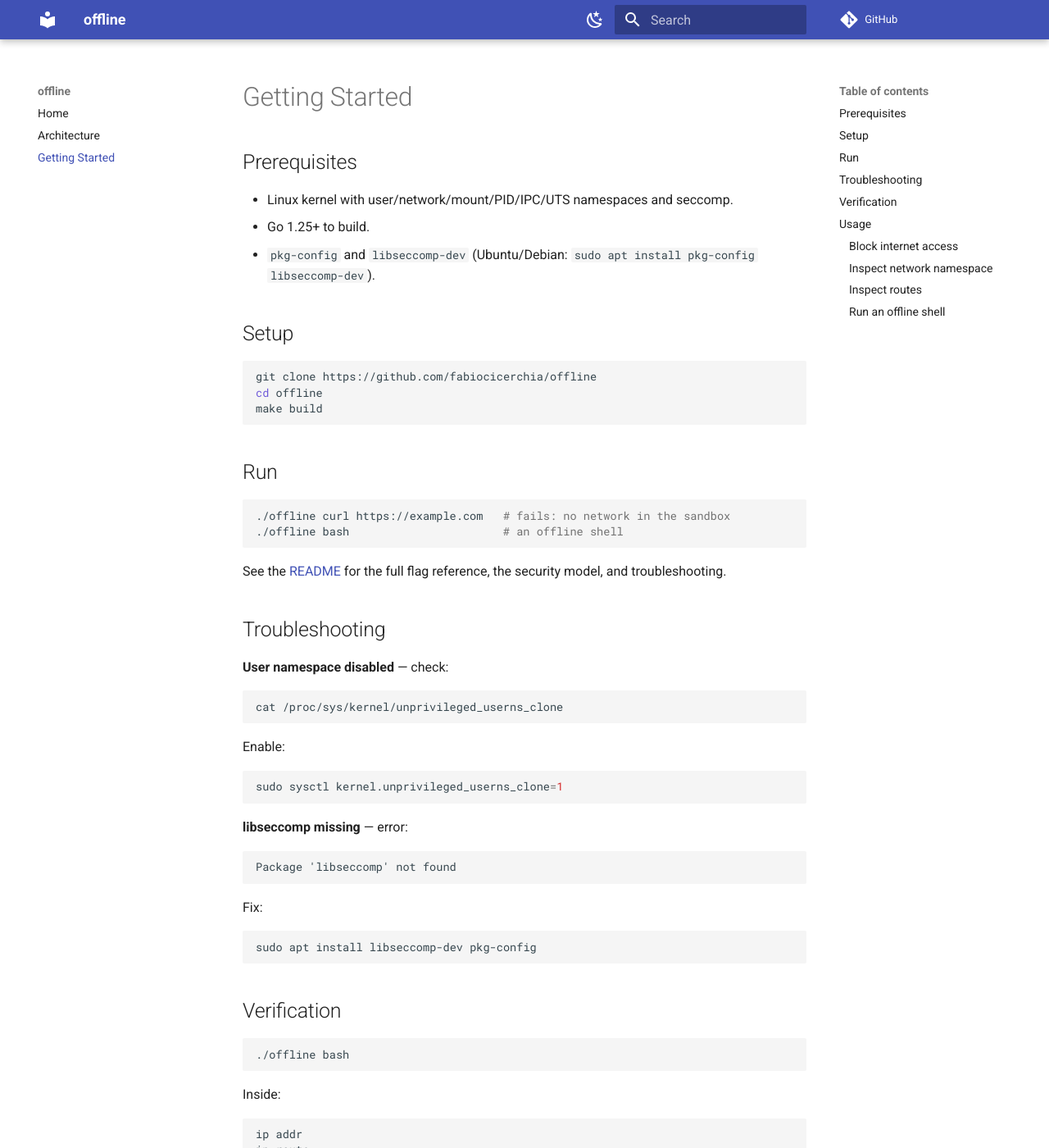
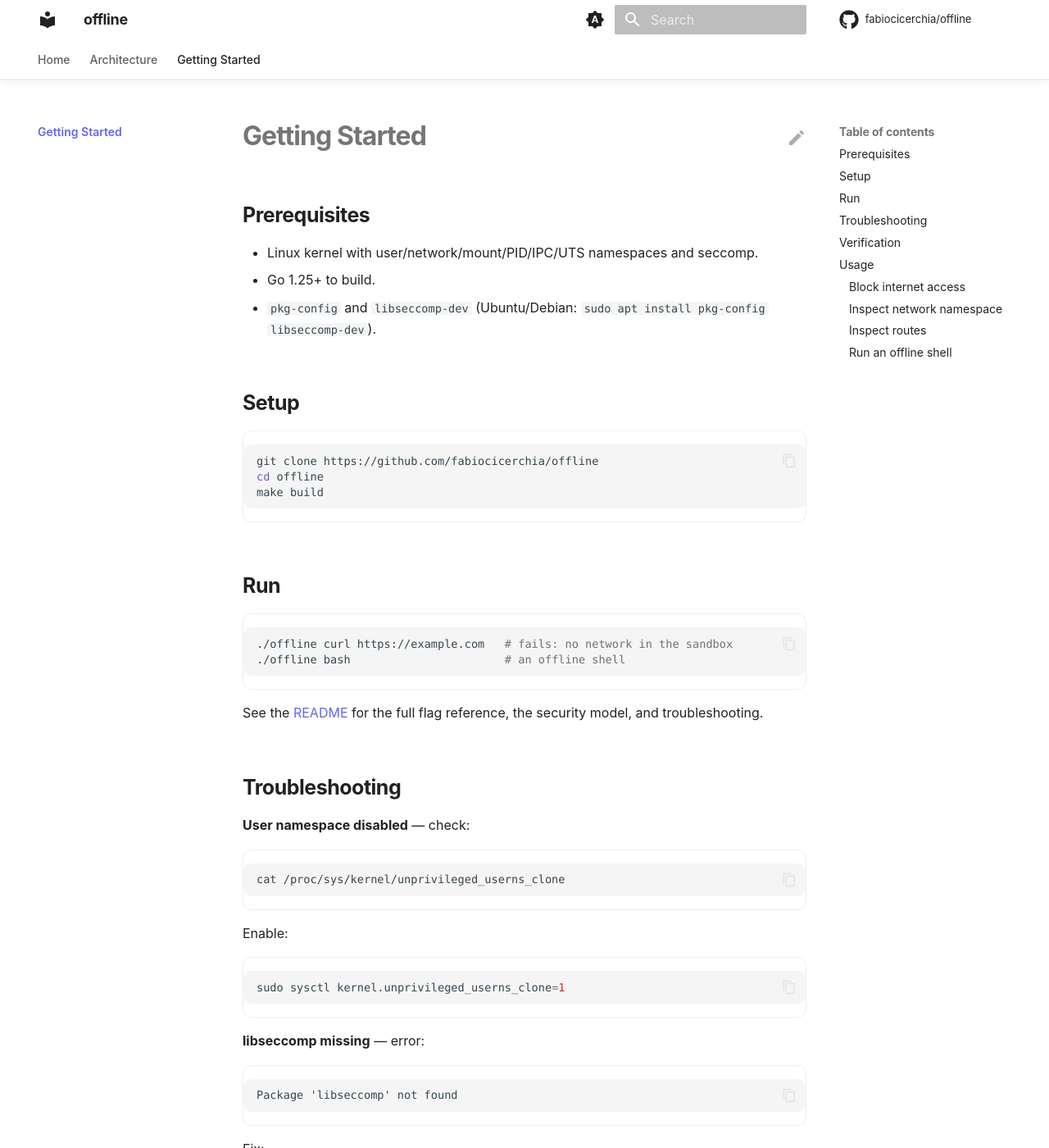
Before and after one commit to fabiocicerchia/offline, an MkDocs documentation site: the page built from docs/getting-started.md, in a window 1280 px wide and 1400 px high. Shown: the whole window at 82% size. Built offline with MkDocs 1.6.1 and Material for MkDocs 9.7.7, drawn with Linux system fonts in a browser that asks for light colours; comment, search, counter and statistics services are not loaded; some of the changed text lies outside the part shown.

Commit message:
feat(docs): build the docs site in Actions and drop Read the Docs
This repo's mkdocs.yml has never been rendered: Pages serves main/docs as
a folder, so the site is docs/index.html plus raw markdown, and the doc
pages come back as text/markdown rather than a rendered site.

docs.yml builds it with `mkdocs build --strict` on the pinned toolchain and
deploys the artifact to Pages. The splash is copied to the artifact root,
where the repo homepage and README badges already point, and the rendered
site publishes under /docs/ — so no existing URL breaks.

mkdocs.yml takes the shared Material template but keeps this repo's own nav.
docs/requirements.txt pins the toolchain, git-revision-date-localized
included: the config loads it and the strict build aborts without it.
check-yaml skips mkdocs.yml, whose Material tags safe_load cannot parse.

The strict build also found links the raw-markdown site was hiding:
../README.md was never a valid relative target (the README is not inside
docs/), and several links pointed at files outside the docs tree. Fixed
in: docs/getting-started.md.

Co-Authored-By: Claude Opus 5 (1M context) <noreply@anthropic.com>
Claude-Session: https://claude.ai/code/session_01F5By8zzZMak7tqZGraixSJ

````diff
--- a/.pre-commit-config.yaml
+++ b/.pre-commit-config.yaml
@@ -22,7 +22,7 @@ repos:
         # templates rather than YAML — the parser cannot read either as-is. The
         # exclude is path-relative so it catches chart/ and charts/<name>/ alike.
         args: [--allow-multiple-documents]
-        exclude: (^|/)templates/
+        exclude: (^|/)templates/|^mkdocs\.yml$
       - id: check-json
       - id: check-toml
       # Python only (types: [python]) — a no-op in a repo with no .py files, so
--- a/docs/getting-started.md
+++ b/docs/getting-started.md
@@ -22,7 +22,7 @@ make build
 ./offline bash                       # an offline shell
 ```
 
-See the [README](../README.md) for the full flag reference, the security
+See the [README](README.md) for the full flag reference, the security
 model, and troubleshooting.
 
 ## Troubleshooting
--- /dev/null
+++ b/docs/stylesheets/extra.css
@@ -0,0 +1,227 @@
+/*
+ * PROJECT_NAME — premium documentation theme for MkDocs Material.
+ * System typography, gradient accents, soft depth, icon-driven feature cards.
+ * Nothing here loads over the network: no CDN, no web font, no analytics.
+ *
+ * ── The one thing you change ──────────────────────────────────────────────
+ * The accent below. Pick the colour of the cluster the project belongs to so
+ * the docs, the landing page (docs/index.html) and the GitHub description read
+ * as one family — don't pick from taste. Set --accent and --accent-2 to match
+ * the pair you used in docs/index.html:
+ *
+ *   platform / Kubernetes    #38bdf8  #3b82f6   (blue)
+ *   security / supply chain  #fb923c  #ef4444   (orange-red)
+ *   CLI utilities            #22d3ee  #6366f1   (cyan-indigo)   ← default
+ *   GreenOps                 #34d399  #059669   (green)
+ */
+
+:root {
+  /* Keep --accent / --accent-2 identical to docs/index.html so the splash and
+     the docs site never drift. Roles below map them for legibility: indigo
+     carries chrome/links (contrast on white), cyan is the interactive accent;
+     the hero and buttons blend both. */
+  --accent: #22d3ee;
+  --accent-2: #6366f1;
+
+  --md-primary-fg-color: var(--accent-2);
+  --md-primary-fg-color--light: var(--accent-2);
+  --md-primary-fg-color--dark: var(--accent-2);
+  --md-accent-fg-color: var(--accent);
+
+  /* System stack — matches docs/index.html and needs no download. */
+  --md-text-font-family: -apple-system, BlinkMacSystemFont, "Segoe UI", Roboto,
+    Helvetica, Arial, sans-serif;
+  --md-code-font-family: ui-monospace, SFMono-Regular, "SF Mono", Menlo, Monaco,
+    Consolas, "Liberation Mono", monospace;
+}
+
+/* Keep the header/links legible on the custom primary in both schemes. */
+[data-md-color-primary="custom"] {
+  --md-primary-bg-color: #ffffff;
+  --md-typeset-a-color: var(--accent-2); /* indigo — readable on white */
+}
+[data-md-color-scheme="slate"] {
+  --md-typeset-a-color: var(--accent); /* cyan — readable on the dark ground */
+  --md-default-bg-color: #0b0f1a;
+  --md-default-bg-color--light: #0d1220;
+}
+[data-md-color-scheme="slate"] .md-header,
+[data-md-color-scheme="slate"] .md-tabs {
+  background-color: #0b0f1a;
+}
+
+/* === Header: translucent, blurred, hairline divider ====================== */
+
+.md-header {
+  background-color: var(--md-default-bg-color);
+  color: var(--md-default-fg-color);
+  box-shadow: none;
+  border-bottom: 1px solid var(--md-default-fg-color--lightest);
+  backdrop-filter: saturate(180%) blur(20px);
+  -webkit-backdrop-filter: saturate(180%) blur(20px);
+}
+.md-header[data-md-state="shadow"],
+.md-header--shadow {
+  box-shadow: 0 2px 12px rgba(0, 0, 0, 0.06);
+}
+.md-header__title {
+  font-weight: 700;
+  letter-spacing: -0.02em;
+}
+.md-tabs {
+  background-color: var(--md-default-bg-color);
+  color: var(--md-default-fg-color);
+  border-bottom: 1px solid var(--md-default-fg-color--lightest);
+}
+.md-tabs__link {
+  opacity: 0.72;
+  font-weight: 500;
+}
+.md-tabs__link:hover,
+.md-tabs__link--active {
+  opacity: 1;
+}
+
+/* === Typography ========================================================== */
+
+.md-typeset {
+  font-feature-settings: "kern", "liga";
+}
+.md-typeset h1 {
+  font-weight: 700;
+  letter-spacing: -0.03em;
+  line-height: 1.15;
+}
+.md-typeset h2 {
+  font-weight: 650;
+  letter-spacing: -0.02em;
+  margin-top: 2.4em;
+}
+.md-typeset h3 {
+  font-weight: 600;
+  letter-spacing: -0.01em;
+}
+
+/* Rounded, bordered code blocks — softer than the default flush edges. */
+.md-typeset pre > code,
+.md-typeset .highlight > pre {
+  border-radius: 10px;
+}
+.md-typeset .highlight {
+  border-radius: 10px;
+  border: 1px solid var(--md-default-fg-color--lightest);
+}
+
+/* Tables read as cards and scroll on narrow screens instead of clipping. */
+.md-typeset table:not([class]) {
+  border-radius: 10px;
+  border: 1px solid var(--md-default-fg-color--lightest);
+  overflow: hidden;
+  font-size: 0.78rem;
+}
+.md-typeset table:not([class]) th {
+  font-weight: 600;
+  text-transform: uppercase;
+  letter-spacing: 0.04em;
+  font-size: 0.68rem;
+}
+
+/* === Buttons ============================================================= */
+
+.md-typeset .md-button {
+  border-radius: 980px;
+  font-weight: 600;
+  padding: 0.5em 1.4em;
+  transition: transform 0.25s cubic-bezier(0.25, 0.1, 0.25, 1),
+    box-shadow 0.25s ease;
+}
+.md-typeset .md-button--primary {
+  background: linear-gradient(135deg, var(--accent), var(--accent-2));
+  border: none;
+  color: #fff;
+}
+.md-typeset .md-button:hover {
+  transform: translateY(-1px) scale(1.02);
+  box-shadow: 0 6px 24px rgba(99, 102, 241, 0.3);
+}
+
+/* === Home hero =========================================================== */
+/* Rendered from a <div class="hero"> block in docs/README.md. */
+
+.md-typeset .hero {
+  text-align: center;
+  padding: 3.5rem 1rem 1rem;
+}
+.md-typeset .hero h1 {
+  font-size: 3rem;
+  margin: 0 0 0.4rem;
+  background: linear-gradient(135deg, var(--accent), var(--accent-2));
+  -webkit-background-clip: text;
+  background-clip: text;
+  -webkit-text-fill-color: transparent;
+  color: transparent;
+}
+.md-typeset .hero .hero-tagline {
+  font-size: 1.3rem;
+  font-weight: 500;
+  color: var(--md-default-fg-color--light);
+  max-width: 42rem;
+  margin: 0 auto 1.6rem;
+  line-height: 1.4;
+}
+.md-typeset .hero .md-button + .md-button {
+  margin-left: 0.5rem;
+}
+
+/* === Feature cards ======================================================= */
+/* Material's `<div class="grid cards">` list syntax, given depth + hover. */
+
+.md-typeset .grid.cards > ul > li,
+.md-typeset .grid > .card {
+  border-radius: 16px;
+  border: 1px solid var(--md-default-fg-color--lightest);
+  padding: 1.4rem;
+  transition: transform 0.3s cubic-bezier(0.25, 0.1, 0.25, 1),
+    box-shadow 0.3s ease, border-color 0.3s ease;
+}
+.md-typeset .grid.cards > ul > li:hover,
+.md-typeset .grid > .card:hover {
+  transform: translateY(-3px);
+  border-color: color-mix(in srgb, var(--accent) 40%, transparent);
+  box-shadow: 0 10px 34px rgba(0, 0, 0, 0.08);
+}
+[data-md-color-scheme="slate"] .md-typeset .grid.cards > ul > li:hover {
+  box-shadow: 0 10px 34px rgba(0, 0, 0, 0.5);
+}
+.md-typeset .grid.cards > ul > li > hr {
+  margin: 0.8rem 0;
+}
+.md-typeset .grid.cards .twemoji,
+.md-typeset .grid.cards svg {
+  color: var(--accent);
+}
+
+/* === Sidebar / nav ======================================================= */
+
+.md-nav__title {
+  font-weight: 700;
+  letter-spacing: -0.01em;
+}
+.md-nav__link--active {
+  font-weight: 600;
+}
+
+/* === Footer ============================================================== */
+
+.md-footer-meta {
+  background-color: var(--md-default-bg-color);
+  border-top: 1px solid var(--md-default-fg-color--lightest);
+}
+.md-footer-meta .md-footer-copyright,
+.md-footer-meta .md-footer__link {
+  color: var(--md-default-fg-color--light);
+}
+
+html {
+  scroll-behavior: smooth;
+}
--- a/mkdocs.yml
+++ b/mkdocs.yml
@@ -1,21 +1,130 @@
+# offline docs — MkDocs Material, styled to feel like a product site
+# (premium hero, feature cards, nav tabs, dark/light, local search, edit links)
+# while staying on the portfolio's standard tooling. See docs/stylesheets/extra.css
+# for the look; the accent palette lives there and is the only thing you swap.
 site_name: offline
 site_description: A Linux sandbox wrapper that runs a program with network access fully isolated.
+site_url: https://fabiocicerchia.github.io/offline/docs/
 repo_url: https://github.com/fabiocicerchia/offline
+repo_name: fabiocicerchia/offline
+edit_uri: edit/main/docs/
+copyright: Copyright &copy; 2026 Fabio Cicerchia
 docs_dir: docs
+
+# docs/index.html is the standalone GitHub Pages splash, not a docs page. Keep
+# it out of the MkDocs render so the site home (README.md) maps to index.html
+# without a collision. GitHub Pages still serves the raw file; RTD serves this.
+exclude_docs: |
+  index.html
+  requirements.txt
 
 theme:
   name: material
+  # No web fonts: these docs avoid external requests (privacy, offline docs,
+  # reproducible RTD builds). A system font stack is set in extra.css instead.
+  font: false
+  language: en
   palette:
-    - scheme: default
-      toggle: { icon: material/weather-night, name: Dark mode }
-    - scheme: slate
-      toggle: { icon: material/weather-sunny, name: Light mode }
+    # Follows the OS by default, with a manual toggle. `primary`/`accent: custom`
+    # hand the colours to extra.css so both schemes share one palette.
+    - media: "(prefers-color-scheme)"
+      primary: custom
+      accent: custom
+      toggle:
+        icon: material/brightness-auto
+        name: Switch to light mode
+    - media: "(prefers-color-scheme: light)"
+      scheme: default
+      primary: custom
+      accent: custom
+      toggle:
+        icon: material/weather-night
+        name: Switch to dark mode
+    - media: "(prefers-color-scheme: dark)"
+      scheme: slate
+      primary: custom
+      accent: custom
+      toggle:
+        icon: material/weather-sunny
+        name: Switch to system preference
+  features:
+    - navigation.tabs
+    - navigation.tabs.sticky
+    - navigation.sections
+    - navigation.top
+    - navigation.tracking
+    - navigation.indexes
+    - toc.follow
+    - search.suggest
+    - search.highlight
+    - search.share
+    - content.code.copy
+    - content.code.annotate
+    - content.action.edit
+    - content.tooltips
+  icon:
+    repo: fontawesome/brands/github
+    edit: material/pencil
 
+extra_css:
+  - stylesheets/extra.css
+
+extra:
+  # `generator: false` drops the "Made with Material for MkDocs" line; keep it
+  # if you'd rather credit the theme.
+  generator: false
+  social:
+    - icon: fontawesome/brands/github
+      link: https://github.com/fabiocicerchia/offline
+
+# Only the search plugin ships with MkDocs itself, so RTD needs nothing beyond
+# docs/requirements.txt. Anything else (social cards, minify, git-revision-date)
+# is a pip add — wire it into requirements.txt too or the RTD build breaks.
+plugins:
+  - search
+  - git-revision-date-localized:
+      enable_creation_date: true
+      # RTD's clone can be shallow; fall back to the build date instead of
+      # failing when a file's history isn't present.
+      fallback_to_build_date: true
+      type: date
+  # Note: Material's `social` plugin is deliberately NOT enabled — it downloads
+  # a font from fonts.google.com at build time, which breaks this repo's
+  # no-external-requests / reproducible-build stance (and every RTD build that
+  # inherits this template). Add Open Graph images by hand if you want them.
+
+markdown_extensions:
+  - abbr
+  - admonition
+  - attr_list
+  - def_list
+  - footnotes
+  - md_in_html
+  - tables
+  - toc:
+      permalink: true
+  - pymdownx.details
+  - pymdownx.superfences
+  - pymdownx.highlight:
+      anchor_linenums: true
+      line_spans: __span
+      pygments_lang_class: true
+  - pymdownx.inlinehilite
+  - pymdownx.snippets:
+      # `.` is the repo root (where mkdocs runs), so docs/changelog.md can embed
+      # the root CHANGELOG.md with `--8<-- "CHANGELOG.md"`.
+      base_path: ["."]
+      check_paths: true
+  - pymdownx.tabbed:
+      alternate_style: true
+  - pymdownx.tasklist:
+      custom_checkbox: true
+  - pymdownx.emoji:
+      emoji_index: !!python/name:material.extensions.emoji.twemoji
+      emoji_generator: !!python/name:material.extensions.emoji.to_svg
+
+# Top-level entries become tabs (theme feature navigation.tabs).
 nav:
   - Home: README.md
   - Architecture: architecture.md
   - Getting Started: getting-started.md
-
-markdown_extensions:
-  - admonition
-  - pymdownx.superfences
````
Also changed, not shown: docs/requirements.txt (added, +10 -0 lines), 1 other file.
